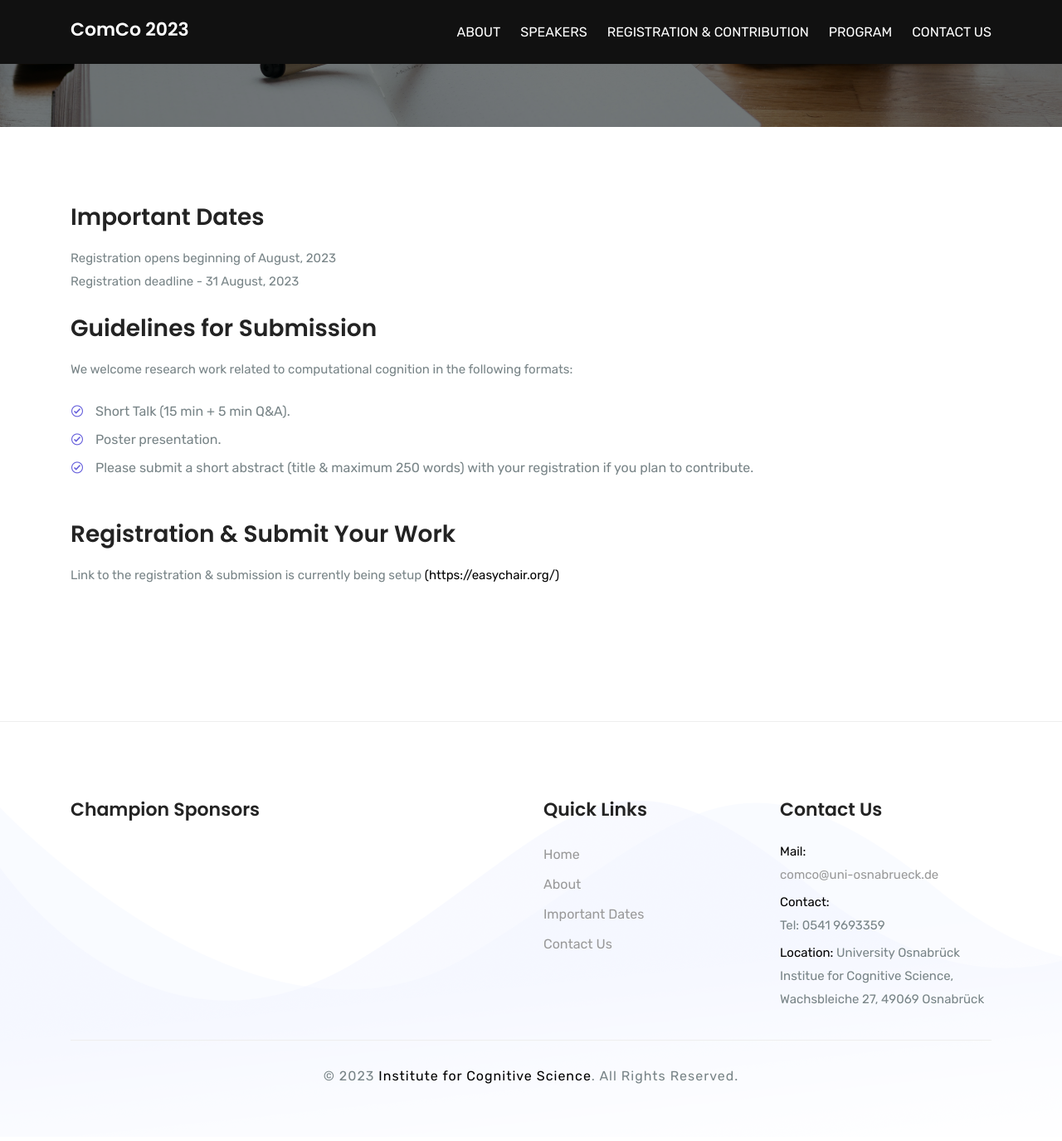
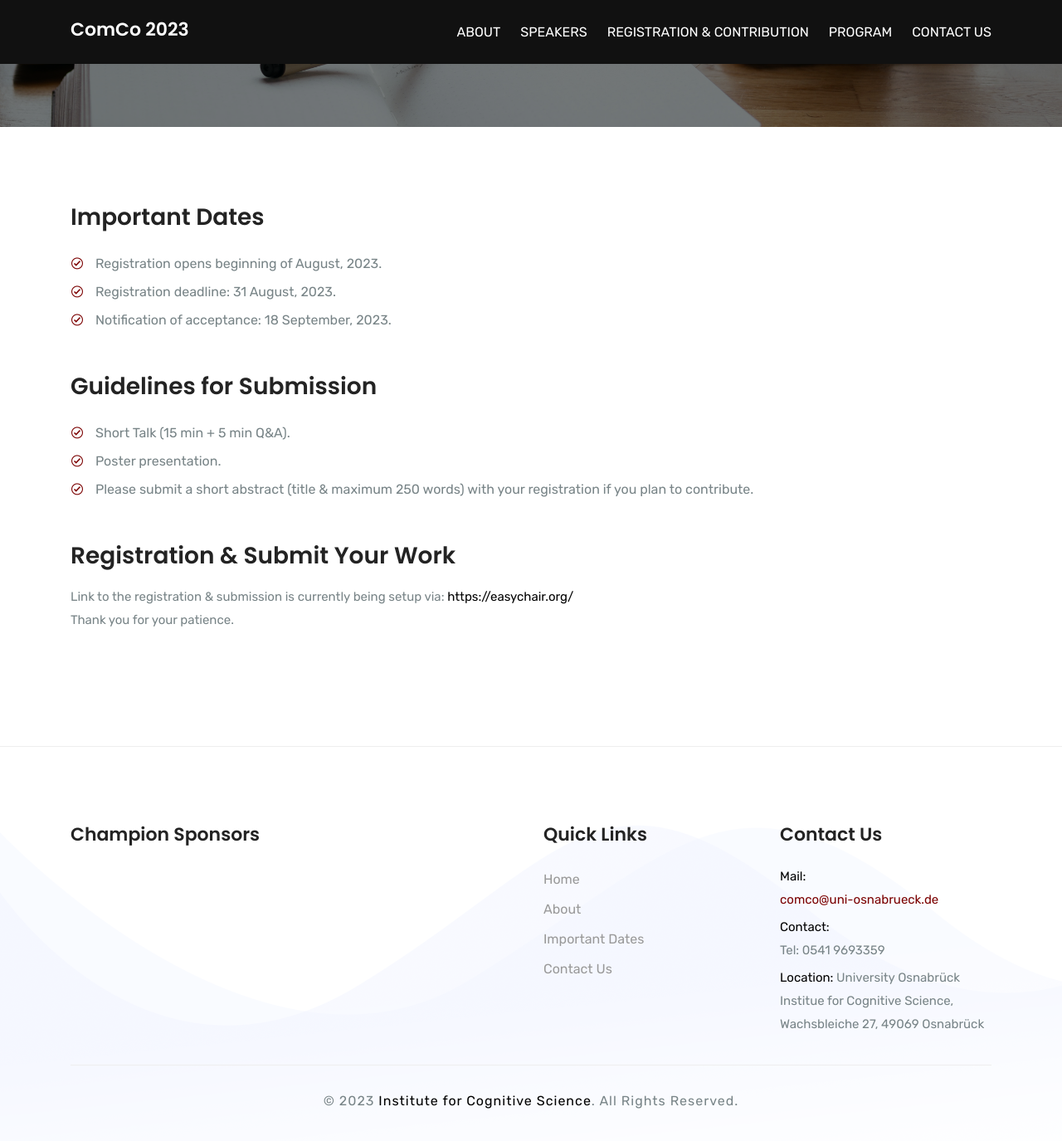
Before and after one commit to comco23/comco23.github.io, a Jekyll site: the page built from submission.html, in a window 1280 px wide and 1400 px high, scrolled down 483 px. Shown: the top 1375 px of the window at 83% size. Built offline with Jekyll 4.4.1, drawn with Linux system fonts in a browser that asks for light colours; some web fonts are replaced.

Commit message:
changed the colors, detail descriptions for submission page

```diff
--- a/_data/importantdates.json
+++ b/_data/importantdates.json
@@ -1,4 +1,6 @@
 [
 	"Registration opens beginning of August, 2023.",
-	"Registration deadline: 31 August, 2023"
+	"Registration deadline: 31 August, 2023.",
+	"Notification of acceptance: 18 September, 2023."
+
 ]
--- a/assets/css/style.css
+++ b/assets/css/style.css
@@ -90,7 +90,7 @@ img {
 }
 
 a:hover {
-	color: #635CDB;
+	color: #7b0000; /* for "the Institute for Cognitive Sciecne" at the footer */
 	text-decoration: none;
 }
 
@@ -1242,7 +1242,7 @@ input[type=email] {
 }
 
 .footer-text p.mail {
-	color: #999; /* maybe change to some catchy colors that match yellow? */
+	color: #7b0000; /* maybe change to some catchy colors that match yellow? like 7b0000*/
 }
 
 .bg-main {
@@ -1290,7 +1290,7 @@ ABOUT PAGE
 
 .about-list2 li i {
 	margin-right: 10px;
-	color: #635CDB;
+	color: #7b0000; /* changed the circle list color to osnabrueck red (not the exact RGB though) */
 }
 
 .icon-3x {
--- a/submission.html
+++ b/submission.html
@@ -14,24 +14,23 @@ permalink: /submission
 <!--  SERVICE AREA START  -->
 <section class="section-padding">
 	<div class="container">
+
 		<div class="row align-items-center">
 			<div class="col-lg-12 col-sm-12 col-md-12 mb-4">
 				<h3 class="mb-3">Important Dates</h3>
-				<p class="mb-4">
-					Registration opens beginning of August, 2023  </br>
-					Registration deadline - 31 August, 2023
-				</p>
-				<p class="mb-4">
-				</p>
-
+				<ul class="about-list2 my-4">
+					{% for data in site.data.importantdates %}
+					<li class="mb-2">
+						<i class="icofont icofont-check-circled"></i>
+						{{ data }}
+					</li>
+					{% endfor %}
+				</ul>
+			</div>
+		</div>
 		<div class="row align-items-center">
 			<div class="col-lg-12 col-sm-12 col-md-12 mb-4">
 				<h3 class="mb-3">Guidelines for Submission</h3>
-				<p class="mb-4">
-					We welcome research work related to computational cognition in the following formats:
-				</p>
-				<p class="mb-4">
-				</p>
 
 				<ul class="about-list2 my-4">
 					{% for data in site.data.guidelines %}
@@ -43,18 +42,17 @@ permalink: /submission
 				</ul>
 			</div>
 		</div>
-
 		<div class="row align-items-center">
 			<div class="col-lg-12 col-sm-12 col-md-12 mb-4">
 				<h3 class="mb-3">Registration & Submit Your Work </h3>
 				<p class="mb-4">
-					Link to the registration & submission is currently being setup
+					Link to the registration & submission is currently being setup via:
 					<a
-						href="https://easychair.org/">(https://easychair.org/)</a>
+						href="https://easychair.org/">https://easychair.org/</a>
+				</br>Thank you for your patience.
 				</p>
 			</div>
 		</div>
-
 	</div>
 </section>
 <!--  ABOUT AREA END  -->
```
Also changed, not shown: assets/img/about/about-12.jpg, assets/img/about/about-4.jpg (deleted), assets/img/banner/bg-6.jpg, 2 other files.
